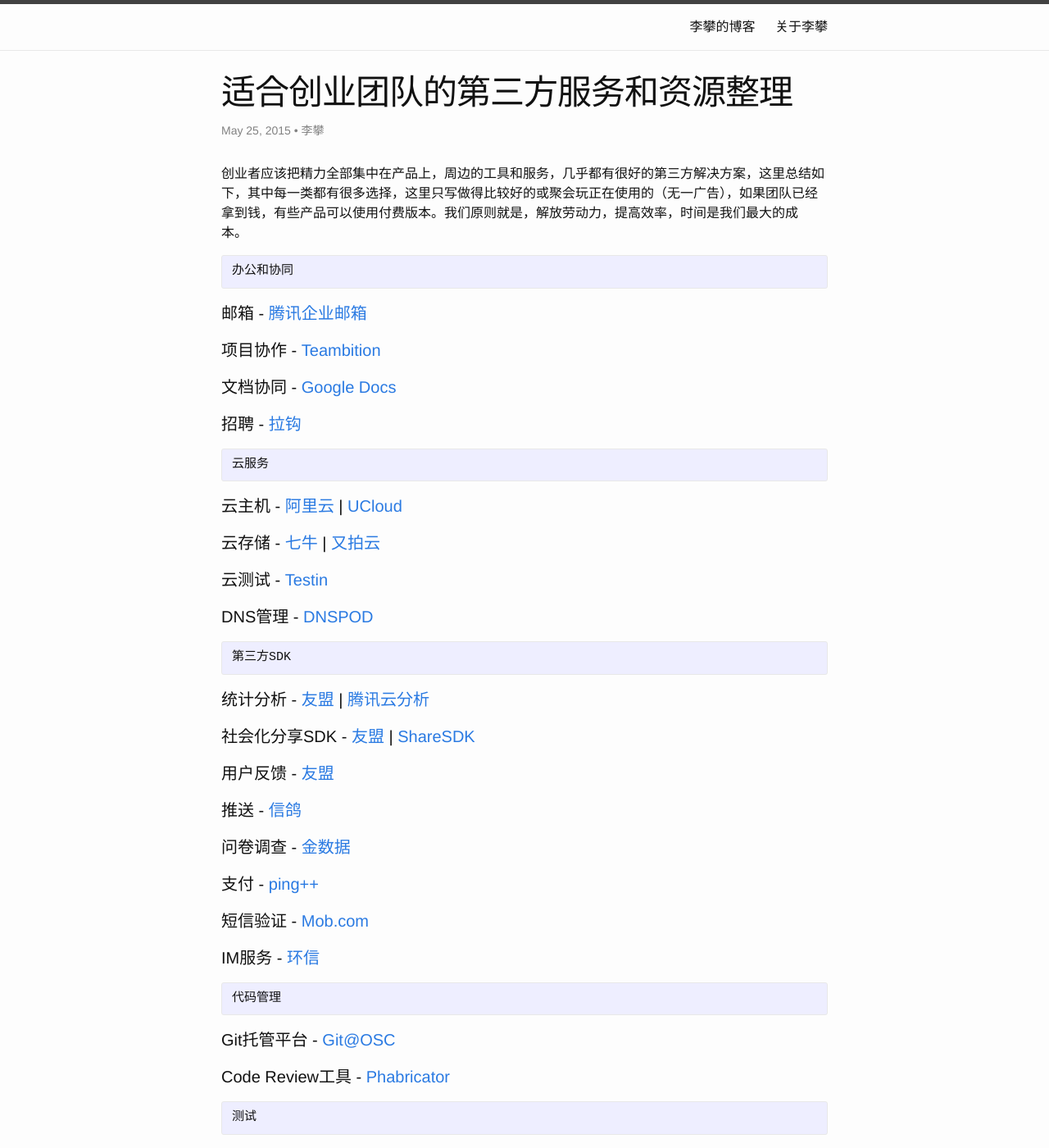
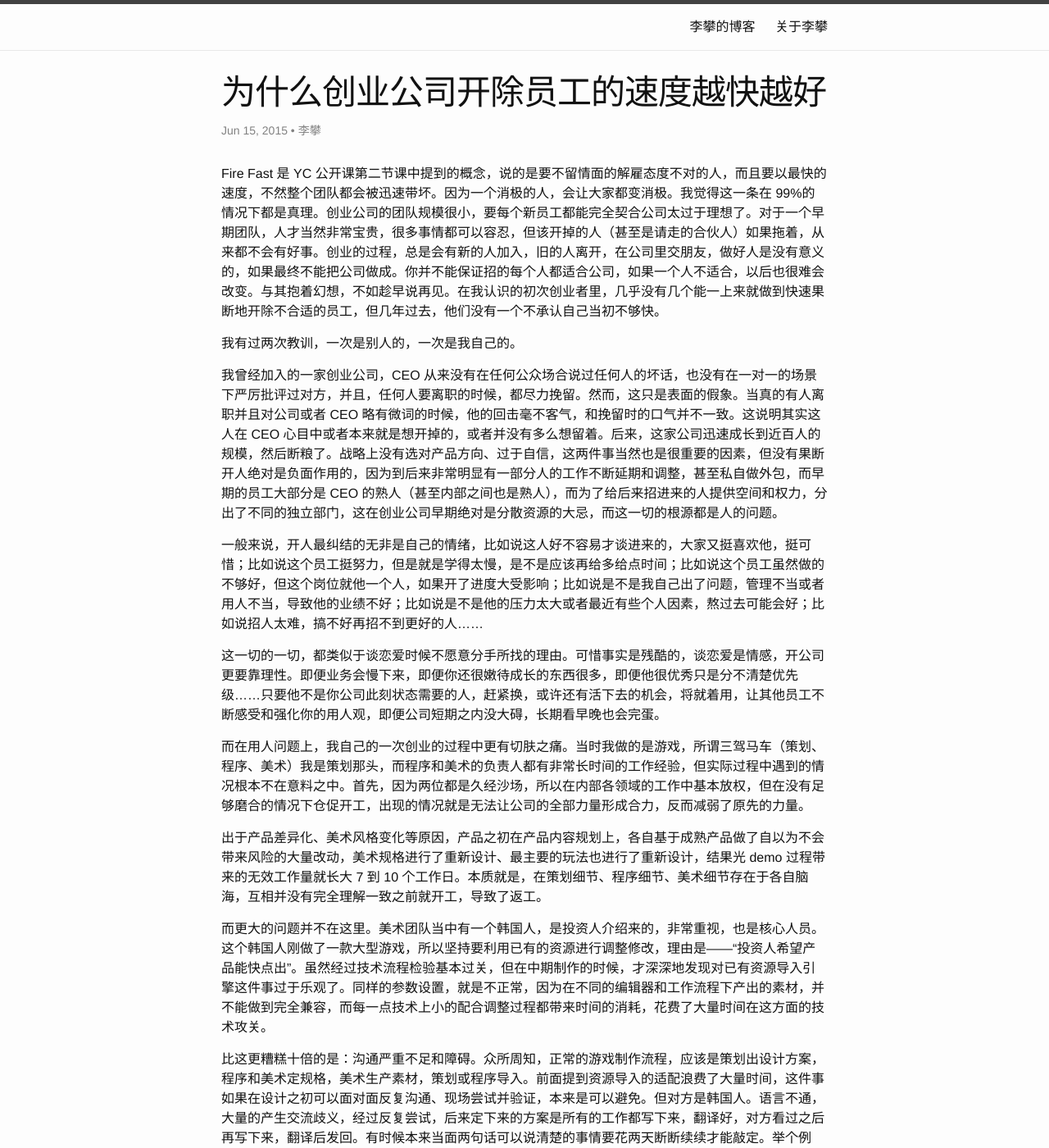
Before and after one commit to iamlipan/iamlipan.github.io, a Jekyll site: the page built from _posts/2015-06-15-fire-him-ASAP.md, in a window 1280 px wide and 1400 px high. Shown: the whole window at 82% size. Built offline with Jekyll 4.4.1, drawn with Linux system fonts in a browser that asks for light colours; comment, search, counter and statistics services are not loaded; some of the changed text lies outside the part shown.

Commit message:
add new post

```diff
--- /dev/null
+++ b/_posts/2015-06-15-fire-him-ASAP.md
@@ -0,0 +1,45 @@
+---
+title: 为什么创业公司开除员工的速度越快越好
+author: 李攀
+layout: post
+permalink: /2015/05/25/services-for-startup/
+---
+Fire Fast 是 YC 公开课第二节课中提到的概念，说的是要不留情面的解雇态度不对的人，而且要以最快的速度，不然整个团队都会被迅速带坏。因为一个消极的人，会让大家都变消极。我觉得这一条在 99%的情况下都是真理。创业公司的团队规模很小，要每个新员工都能完全契合公司太过于理想了。对于一个早期团队，人才当然非常宝贵，很多事情都可以容忍，但该开掉的人（甚至是请走的合伙人）如果拖着，从来都不会有好事。创业的过程，总是会有新的人加入，旧的人离开，在公司里交朋友，做好人是没有意义的，如果最终不能把公司做成。你并不能保证招的每个人都适合公司，如果一个人不适合，以后也很难会改变。与其抱着幻想，不如趁早说再见。在我认识的初次创业者里，几乎没有几个能一上来就做到快速果断地开除不合适的员工，但几年过去，他们没有一个不承认自己当初不够快。
+
+我有过两次教训，一次是别人的，一次是我自己的。
+
+我曾经加入的一家创业公司，CEO 从来没有在任何公众场合说过任何人的坏话，也没有在一对一的场景下严厉批评过对方，并且，任何人要离职的时候，都尽力挽留。然而，这只是表面的假象。当真的有人离职并且对公司或者 CEO 略有微词的时候，他的回击毫不客气，和挽留时的口气并不一致。这说明其实这人在 CEO 心目中或者本来就是想开掉的，或者并没有多么想留着。后来，这家公司迅速成长到近百人的规模，然后断粮了。战略上没有选对产品方向、过于自信，这两件事当然也是很重要的因素，但没有果断开人绝对是负面作用的，因为到后来非常明显有一部分人的工作不断延期和调整，甚至私自做外包，而早期的员工大部分是 CEO 的熟人（甚至内部之间也是熟人），而为了给后来招进来的人提供空间和权力，分出了不同的独立部门，这在创业公司早期绝对是分散资源的大忌，而这一切的根源都是人的问题。
+
+一般来说，开人最纠结的无非是自己的情绪，比如说这人好不容易才谈进来的，大家又挺喜欢他，挺可惜；比如说这个员工挺努力，但是就是学得太慢，是不是应该再给多给点时间；比如说这个员工虽然做的不够好，但这个岗位就他一个人，如果开了进度大受影响；比如说是不是我自己出了问题，管理不当或者用人不当，导致他的业绩不好；比如说是不是他的压力太大或者最近有些个人因素，熬过去可能会好；比如说招人太难，搞不好再招不到更好的人……
+
+这一切的一切，都类似于谈恋爱时候不愿意分手所找的理由。可惜事实是残酷的，谈恋爱是情感，开公司更要靠理性。即便业务会慢下来，即便你还很嫩待成长的东西很多，即便他很优秀只是分不清楚优先级……只要他不是你公司此刻状态需要的人，赶紧换，或许还有活下去的机会，将就着用，让其他员工不断感受和强化你的用人观，即便公司短期之内没大碍，长期看早晚也会完蛋。
+
+而在用人问题上，我自己的一次创业的过程中更有切肤之痛。当时我做的是游戏，所谓三驾马车（策划、程序、美术）我是策划那头，而程序和美术的负责人都有非常长时间的工作经验，但实际过程中遇到的情况根本不在意料之中。首先，因为两位都是久经沙场，所以在内部各领域的工作中基本放权，但在没有足够磨合的情况下仓促开工，出现的情况就是无法让公司的全部力量形成合力，反而减弱了原先的力量。
+
+出于产品差异化、美术风格变化等原因，产品之初在产品内容规划上，各自基于成熟产品做了自以为不会带来风险的大量改动，美术规格进行了重新设计、最主要的玩法也进行了重新设计，结果光 demo 过程带来的无效工作量就长大 7 到 10 个工作日。本质就是，在策划细节、程序细节、美术细节存在于各自脑海，互相并没有完全理解一致之前就开工，导致了返工。
+
+而更大的问题并不在这里。美术团队当中有一个韩国人，是投资人介绍来的，非常重视，也是核心人员。这个韩国人刚做了一款大型游戏，所以坚持要利用已有的资源进行调整修改，理由是——“投资人希望产品能快点出”。虽然经过技术流程检验基本过关，但在中期制作的时候，才深深地发现对已有资源导入引擎这件事过于乐观了。同样的参数设置，就是不正常，因为在不同的编辑器和工作流程下产出的素材，并不能做到完全兼容，而每一点技术上小的配合调整过程都带来时间的消耗，花费了大量时间在这方面的技术攻关。
+
+比这更糟糕十倍的是：沟通严重不足和障碍。众所周知，正常的游戏制作流程，应该是策划出设计方案，程序和美术定规格，美术生产素材，策划或程序导入。前面提到资源导入的适配浪费了大量时间，这件事如果在设计之初可以面对面反复沟通、现场尝试并验证，本来是可以避免。但对方是韩国人。语言不通，大量的产生交流歧义，经过反复尝试，后来定下来的方案是所有的工作都写下来，翻译好，对方看过之后再写下来，翻译后发回。有时候本来当面两句话可以说清楚的事情要花两天断断续续才能敲定。举个例子：场景，韩国人问主程做多大合适，主程说做多大都可以（这里有基于特定实现方案的潜台词）。这里主程基于美术既然是个老资历，应该知道这个实现方式，并且会按照这个来做。但恰恰好不是。最终发来的资源超出了手机的硬件限制，而返工又会浪费更多的时间（之前已经浪费了一些），最后只能通过双方妥协形成一个非最优方案，但这导致了双方的不信任感。在沟通不便情况下导致了大量误会。
+
+这位韩国人过去参与的产品因为规模比较大，所以其实是用近似内包的方式完成的工作，但创业做新产品，会增加无数倍的技术细节、美术规格需要讨论，随时修改。这种情况下，策划提供思路、美术提供资源、程序加逻辑，再由美术实际操作引擎以达到最终效果，最终策划验收，环节紧紧相扣，容不得闪失。而我一直没有让这位韩国美术离开团队的原因，可能有投资人的因素，有其能力的因素，有其积极态度的因素，有其加入时间的因素，总之不管是什么因素的综合，最终过了很长时间才做出决定，导致主程的情绪和态度深受影响。而进度的拖后，带来了一系列影响。
+
+其实，不合适这个理由，实在是再真实不过，很多被辞退的员工当时可能并不能理解。但我认为一个成熟的人，早晚会成长到对当初解雇他的人所说的一字一句（如果是我这里所说的正当原因）感同身受，尽管当时会如此不解自己到底做错了什么要被解雇。
+
+所以说，想着自己怎么改进，怎么让你的员工工作得更好，怎么因人而已调整管理方式，怎么多方协调频繁交心……这些在创业公司当中都过于奢侈。你要做的，只能是接受现实，绝不妥协，永远只请最合适的人。
+
+当然，开人也是有优先级的。就像 YC 公开课所说，态度有问题的一定是第一时间要开掉的，不管能力有多强，因为——公司当中任何你不是每天接触的员工之间都有自己的小江湖，他们洞悉公司的现状和变化。CEO 的行为默默影响着每个人的大大小小选择——我还是照老板意思做好了、我还是跟大家留到十点走好了、我还是跟老板多喝酒好了、我还是尽量少做少错好了、我还是把看到的问题吞下去好了、我还是早点离开这个没前途的地方好了……
+
+没有任何面试过程能完全洞察员工内心对公司热情与否，毕竟要假装热忱太简单了。当某人第一次犯错的时候，也许只是疏忽，但相同或者相似的问题出现三次以上而这个人过去又很优秀的时候，一定是他对工作不上心。这种坏态度开始传染，影响不可遏制。而且很多时候，口碑很好的一些人，其实也会有态度问题，尤其是他和你，或是你的公司气场不对付的时候。到这种时候，任由别人评价你如何不会用人，只能速度请走。这里面 CEO 唯一能做的是，给员工安排工作的时候，不断告诉他为什么要做这个工作，为什么要让他做，每次都说，让他从根本上接受和认知公司的文化和愿景。对于公司理念或产品缺少热情，甚至是根本没有意识到自己对公司不抱热情的员工，无论以什么形式最后都会浮出台面。当你解雇了这类员工，原本的团队凝聚力和自我价值都会有所提升。
+
+然后是勤而无功的老牛型员工。这种人往往最难办，不管是从内心意愿还是舆论压力角度。这种人的人缘还总是特别好，又非常勤奋，但就是做不好事情。这时候，只能早下手，因为他人缘好，呆越久自然越好，被开掉的时候对公司的影响也越大。这种人缘好的员工，切记不要突然开人，要给他发警告，把不满意表达出来，书面发给他，给他设置一个观察的期限，明确地告诉他期限过后有被开掉的可能性。而且，这件事可以公开说出来，或者不便说出来的时候想办法“透露”出去。我们都知道，绝大多数领导解释一个员工离职的原因都是身体不好、换城市、要创业等狗屁原因，但这对于创业公司毫无意义，大家都不是傻子。作为创业公司，应该要足够透明，随便说什么都行，任何人走都很透明地告诉大家前因后果并相互印证，这样大家都看在眼里，逐步积累起共识。
+
+说到底，开人这件事就是要未雨绸缪。在你感觉到某个部门的效率或者某个模块的进度明显反常的时候，尽早往里多放一个人，但凡有这种机会。有时候，你会说怎么做了这么久？应该早就可以完成吧。他一定会说因为这问题那原因，然后天知道是不是。这时候数据是最公平的指标，周报的内容、完成的质量，两个人的表现必然不同，很快你会有个评估，让你做出开掉还是留下的决定。
+
+真正到了开人的那天，一定要做好准备，晚上睡饱，胡子刮净，神清气爽，面露喜色，表面功夫做足。因为员工知道这个消息，他可能会难过，可能会冷笑，可能会解脱，也可能不同意你的说法，但如果你毫无应对会引起他的焦虑感，所以你先准备好让他最能接受的说法说出来，再应对他的说法。毕竟，这关系到对方的生活，让他们也有开口发言的机会，告诉他从公司的角度怎么看他的表现以及为什么会这样看。有时候真相会有些伤人，但让他知道原因比心知肚明的欺骗更显得磊落。
+
+开人快，还不仅仅体现在决策上，开的过程也要快。有时候你明知道要把某人开掉，但接手的人还没来，招人又要时间，所以总是会选择让他先继续做着，一边慢慢找人。悲剧来了：他既然知道一定会走走，所以显然不会好好干活，没事说不定还左评论公司一句又评论项目两句，然后公司里不知道他要被开掉的人会觉得愈发莫名其妙。所以如果有个人你明确知道他是要走的，哪怕你不管它把这个工作扔在那里都没事，但这个人，你要立马让他走。因为 Fire Fast 容易，Hire Fast 难，着急招人不免出问题。
+
+最后，永远不要动慈悲的念头，这也是一种自恋。我看到很多的情况都是，被开掉的员工在新的环境里并不见得比之前差，也就是说你并没有害人。如果你觉得对不住他，说实话，多给点钱，大多数时候他非但不会怨恨你，后来说不定还会说你的好话。早点开，让他有更匹配的地方，即便是在大公司养老，也胜过在你这里承担风险并且不被认可。如果一个人能在对的公司，有好的领导者，并且热爱自己的工作，那么无论公司出身为何，终会有成功的一天。无论如何，对员工或公司来说，在发现彼此不适合后能立即分道扬镳是再好不过了，这才是真的慈悲。
+
+本文转自[知乎](http://www.zhihu.com/question/30991569){:target="_blank"}
```
Also changed, not shown: about/index.md (+1 -1 lines).
